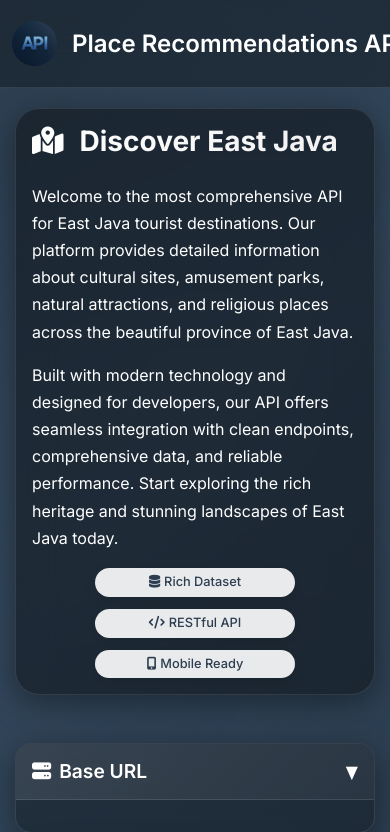
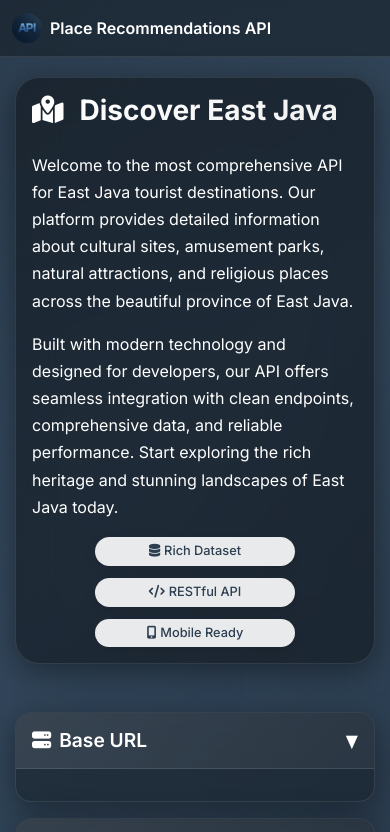
Before and after one commit to Jnckk/Place-Recommendations-API, a website: page Website UI/index.html in a window 390 px wide. Shown: the top 832 px of the page. Drawn offline with nearby package versions, Linux system fonts and the light colour scheme.

Commit message:
Enhance navbar responsiveness: adjust padding, font size, and logo dimensions for better mobile display

```diff
--- a/Website UI/style/styles.css
+++ b/Website UI/style/styles.css
@@ -404,6 +404,20 @@ body::before {
   background: rgba(255, 255, 255, 0.3);
 }
 @media (max-width: 768px) {
+  .navbar {
+    padding: 0.75rem 0;
+  }
+
+  .navbar-brand {
+    font-size: 1.2rem;
+  }
+
+  .navbar-brand img {
+    width: 35px;
+    height: 35px;
+    margin-right: 10px;
+  }
+
   .hero-section {
     padding: 1.5rem;
     margin-bottom: 1.5rem;
@@ -446,6 +460,20 @@ body::before {
 }
 
 @media (max-width: 576px) {
+  .navbar {
+    padding: 0.5rem 0;
+  }
+
+  .navbar-brand {
+    font-size: 1rem;
+  }
+
+  .navbar-brand img {
+    width: 30px;
+    height: 30px;
+    margin-right: 8px;
+  }
+
   .hero-section {
     padding: 1rem;
   }
```
